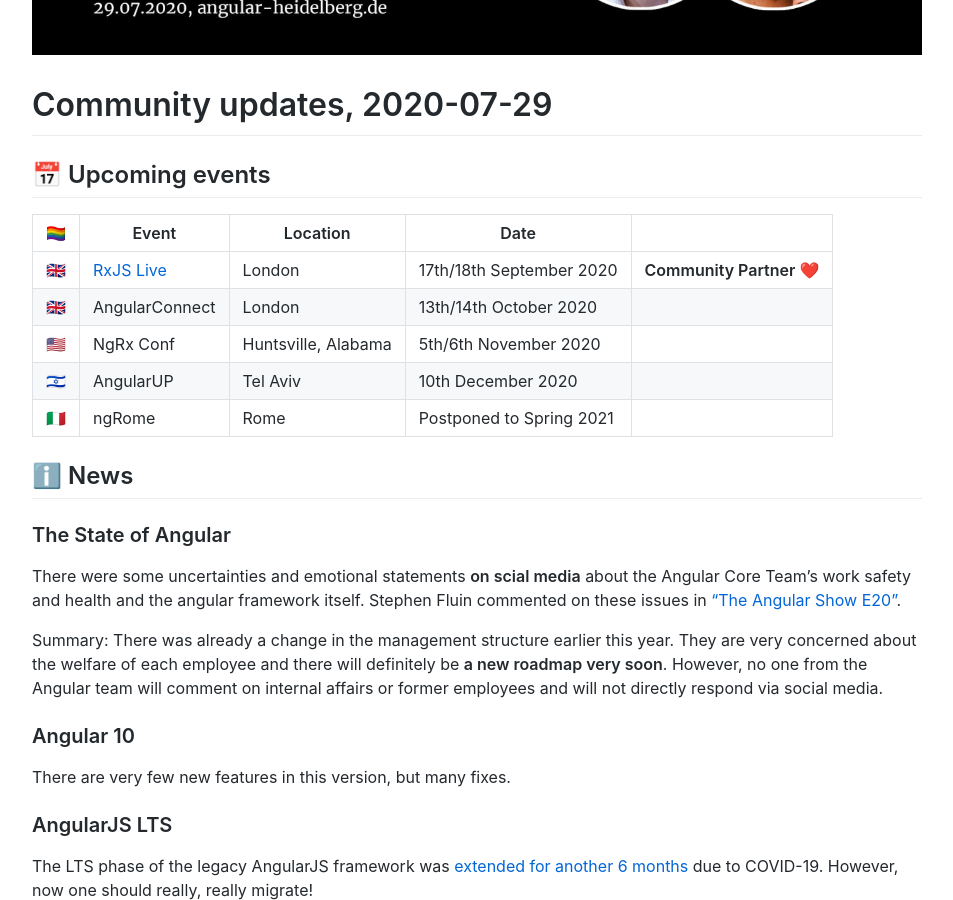
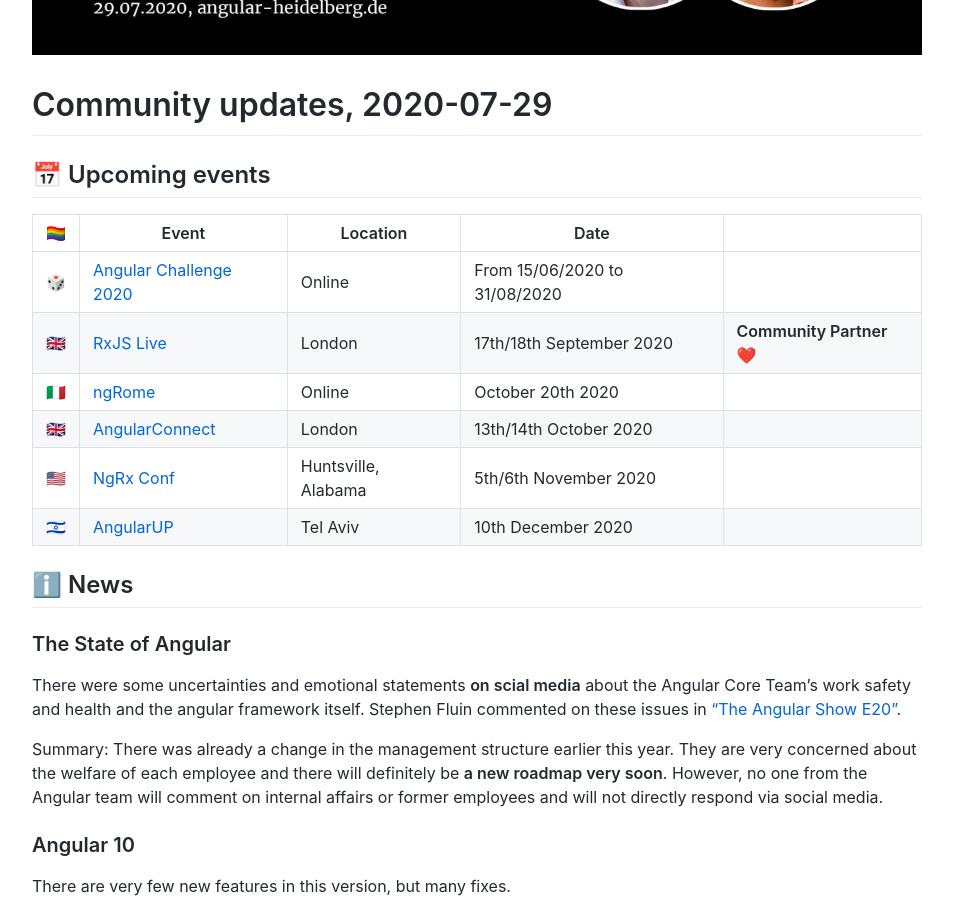
Before and after one commit to angular-heidelberg/pages, a Jekyll site: the page built from community-updates/ngHeidelbergv11.md, in a window 1280 px wide and 900 px high, scrolled down 574 px. Shown: the whole window, without its empty margins (163-1116 px from the left). Built offline with Jekyll 4.4.1, drawn with Linux system fonts in a browser that asks for light colours; our own code applies the rules of GitHub Pages for plain Markdown files.

Commit message:
Update Upcoming events

```diff
--- a/community-updates/ngHeidelbergv11.md
+++ b/community-updates/ngHeidelbergv11.md
@@ -6,11 +6,14 @@
 
 | 🏳️‍🌈 | Event | Location | Date | |
 |------|------|-----|------|-----|
+| 🎲 | [Angular Challenge 2020](https://editx.eu/it-challenge/angular-challenge-2020) | Online | From 15/06/2020 to 31/08/2020 | |
 | 🇬🇧 | [RxJS Live](https://www.rxjs.live/) | London | 17th/18th September 2020 | **Community Partner ❤️** |
-| 🇬🇧 | AngularConnect | London | 13th/14th October 2020 | |
-| 🇺🇸 | NgRx Conf | Huntsville, Alabama | 5th/6th November 2020 | |
-| 🇮🇱 | AngularUP | Tel Aviv | 10th December 2020 | |
-| 🇮🇹 | ngRome | Rome | Postponed to Spring 2021 | |
+| 🇮🇹 | [ngRome](https://ngrome.io/) | Online | October 20th 2020 | |
+| 🇬🇧 | [AngularConnect](https://angularconnect.com/) | London | 13th/14th October 2020 | |
+| 🇺🇸 | [NgRx Conf](https://conf.ngrx.io/) | Huntsville, Alabama | 5th/6th November 2020 | |
+| 🇮🇱 | [AngularUP](https://angular-up.com/) | Tel Aviv | 10th December 2020 | |
+
+
 
 ## ℹ️ News
 
```
